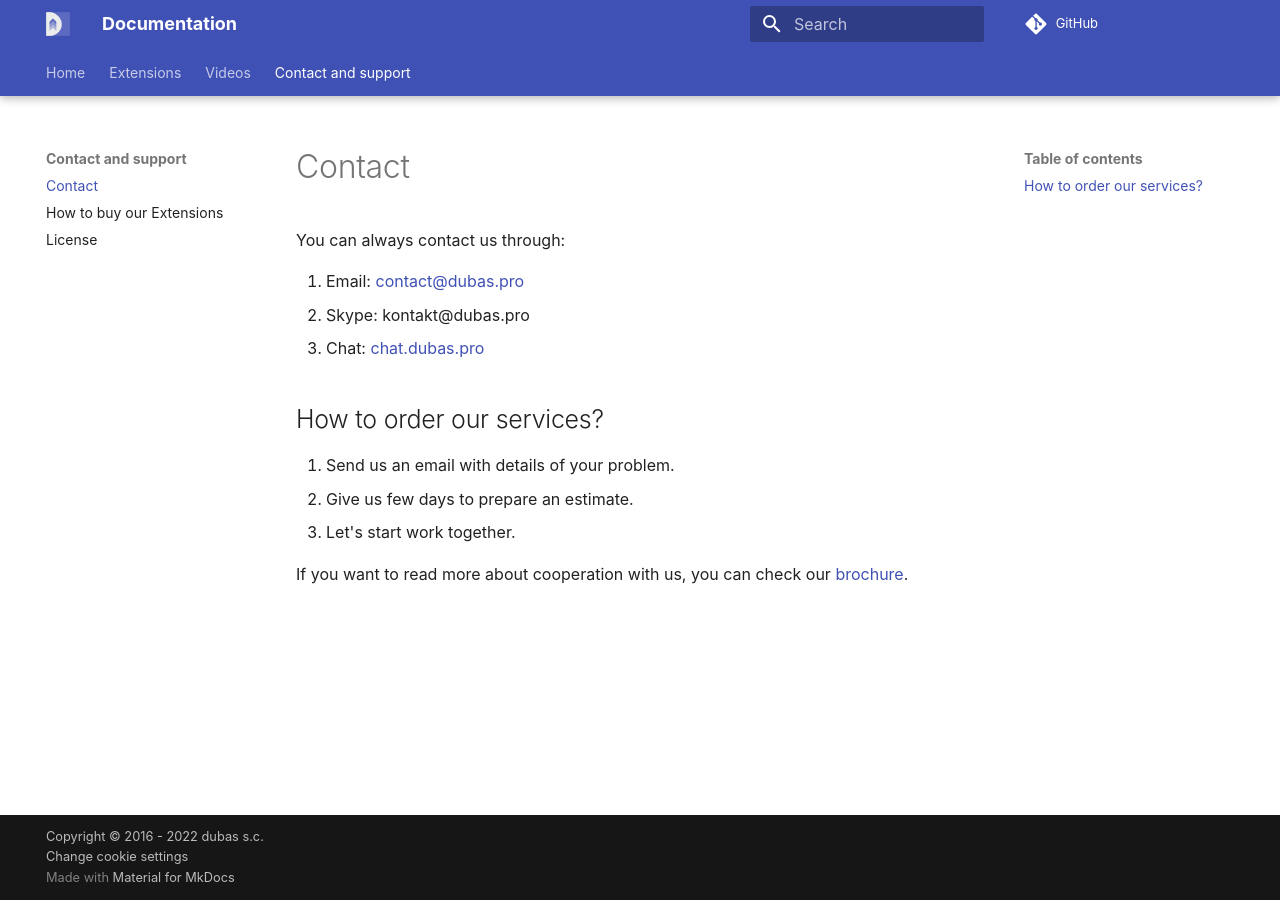
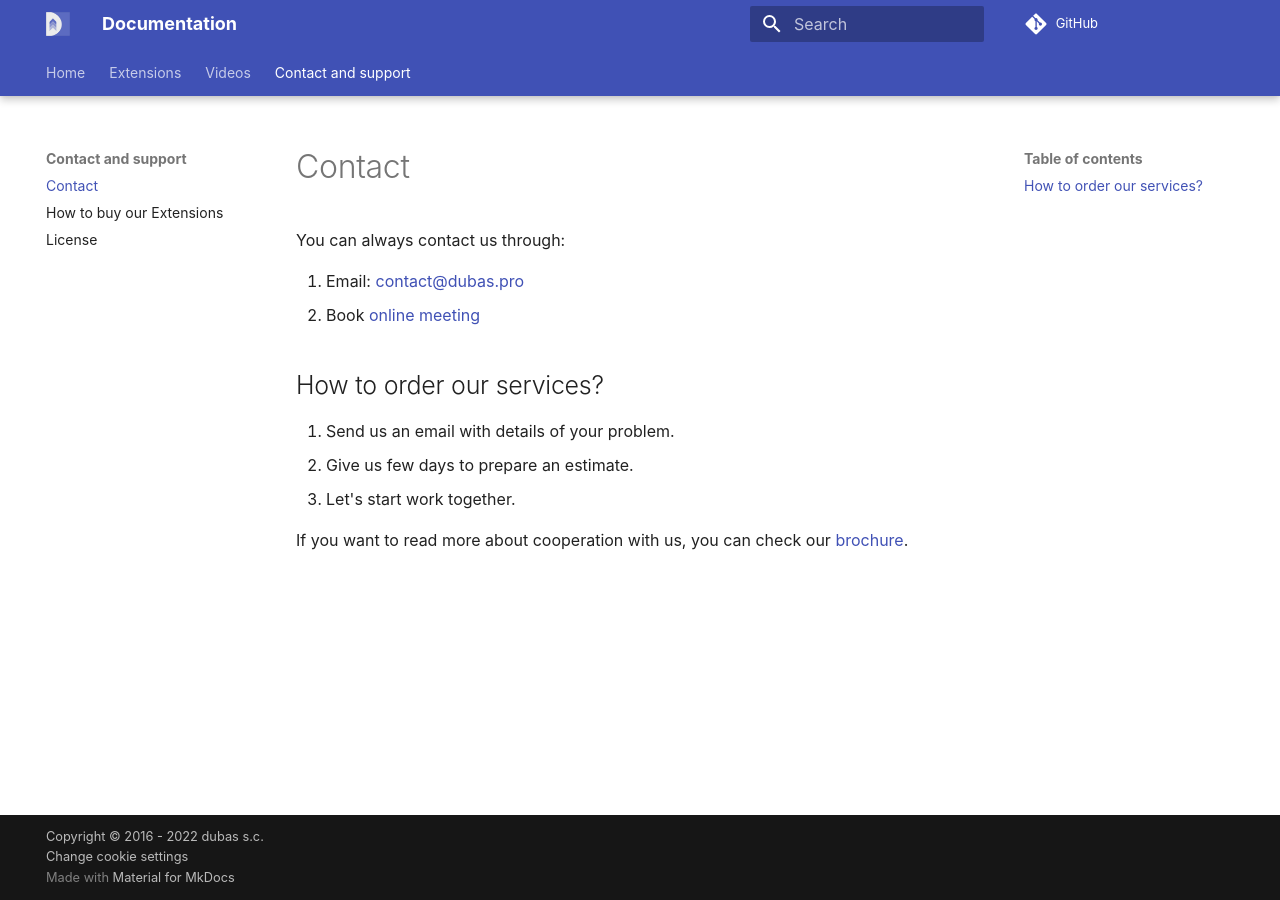
Before and after one commit to dubas-pro/documentation, an MkDocs documentation site: the page built from docs/contact.md, in a window 1280 px wide. Built offline with MkDocs 1.6.1 and Material for MkDocs 9.7.7, drawn with Linux system fonts in a browser that asks for light colours; some web fonts are replaced; comment, search, counter and statistics services are not loaded.

Commit message:
change contact page

```diff
--- a/docs/contact.md
+++ b/docs/contact.md
@@ -2,8 +2,7 @@
 You can always contact us through:
 
 1. Email: [contact@dubas.pro](mailto:contact@dubas.pro)
-2. Skype: kontakt@dubas.pro
-3. Chat: [chat.dubas.pro](https://chat.dubas.pro)
+2. Book [online meeting](https://dubas.pro/book)
 
 ## How to order our services?
 1. Send us an email with details of your problem.
```
